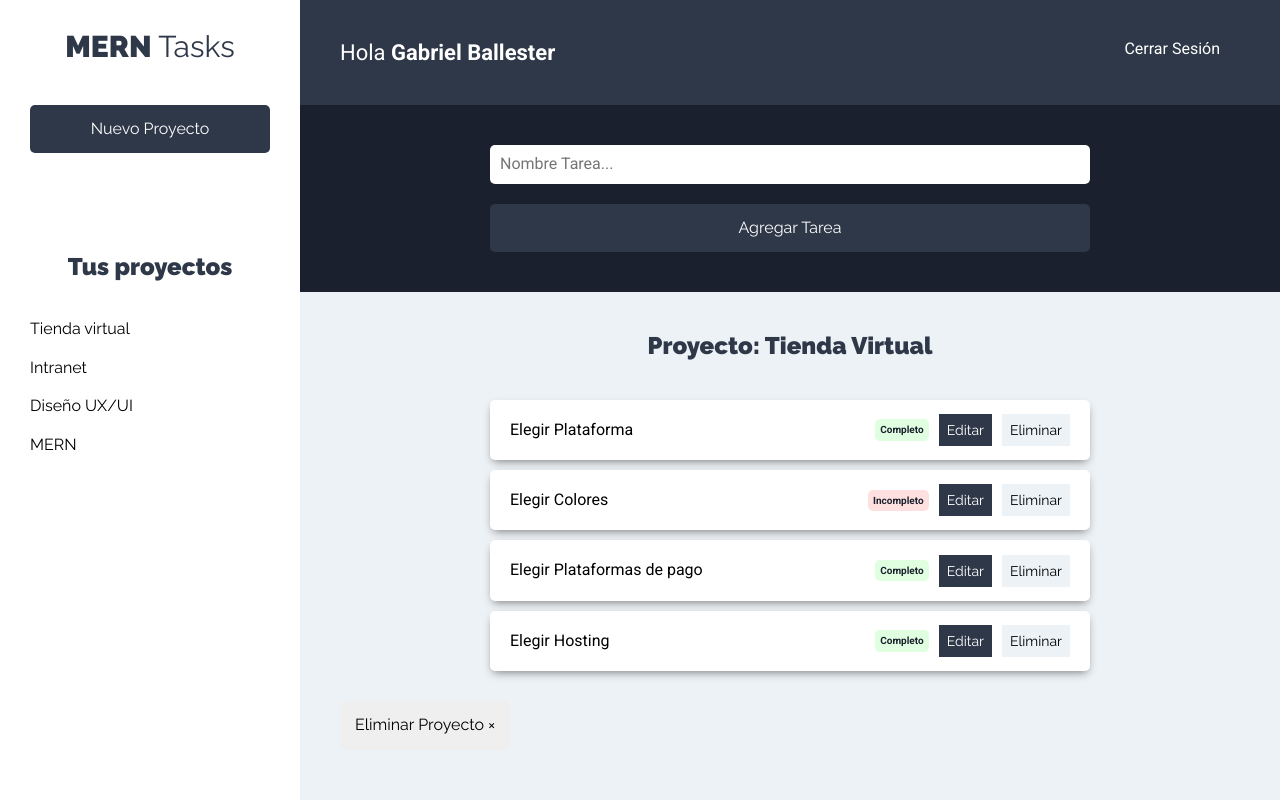
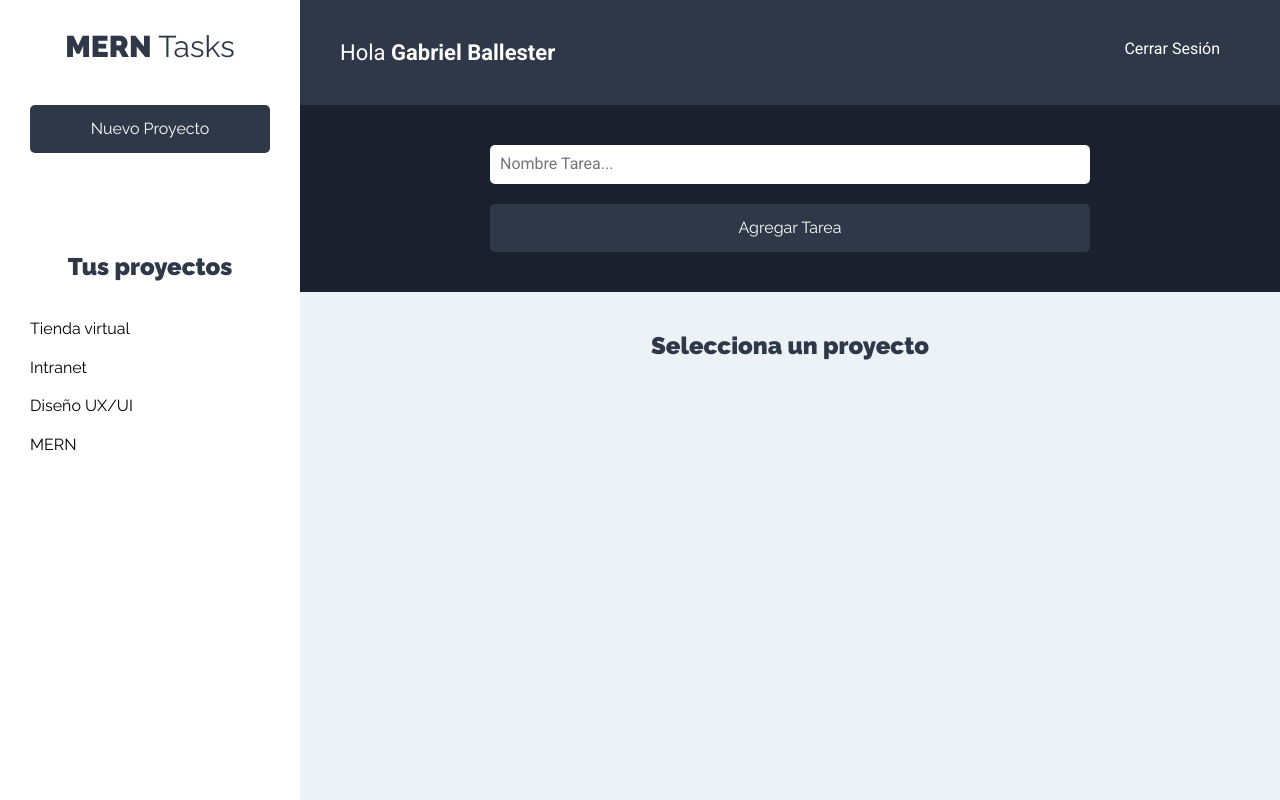
Before and after one commit to gabyballester/front-projects-tasks-react-hooks-context, a React (Create React App) app: page /projects in a window 1280 px wide. Built offline with nearby package versions, Linux system fonts and the light colour scheme.

Commit message:
ShowingActiveProject: Accesing to the state and binding the name of the project clicked

```diff
--- a/src/components/tasks/TasksList.jsx
+++ b/src/components/tasks/TasksList.jsx
@@ -1,7 +1,19 @@
-import React, { Fragment } from "react";
+import React, { Fragment, useContext } from "react";
 import Task from "./Task";
+import projectContext from '../../context/projects/projectContext';
 
 const TasksList = () => {
+
+  // Extraer del state
+  const projectsContext = useContext(projectContext);
+  const { project } = projectsContext;
+
+  // Si no hay proyecto seleccionado muestra esto y corta ejecución
+  if(!project) return <h2>Selecciona un proyecto</h2>
+
+  // Array destructuring para extraer el proyecto actual
+  const [ currentProject ] = project;
+
   const projectTasks = [
     { name: "Elegir Plataforma", completed: true },
     { name: "Elegir Colores", completed: false },
@@ -11,7 +23,7 @@ const TasksList = () => {
 
   return (
     <Fragment>
-      <h2>Proyecto: Tienda Virtual</h2>
+      <h2>Proyecto: {currentProject.name}</h2>
       <ul className="listado-tareas">
         {" "}
         {/* uso un ternario */}
--- a/src/context/projects/projectReducer.js
+++ b/src/context/projects/projectReducer.js
@@ -39,7 +39,7 @@ export default (state, action) => {
         case CURRENT_PROJECT:
             return {
                 ...state,
-                proyect: state.projects.filter(project =>
+                project: state.projects.filter(project =>
                     //filtrará cuando sea igual a ese
                     project.id === action.payload
                 )
```
